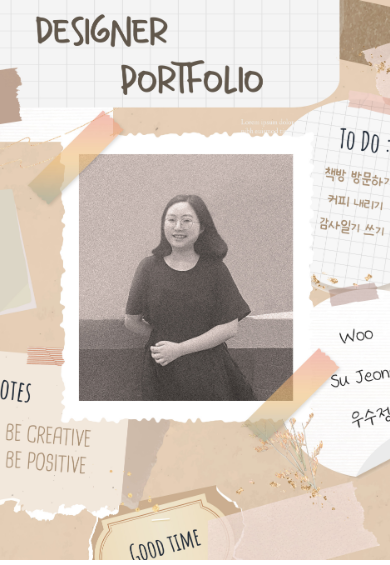
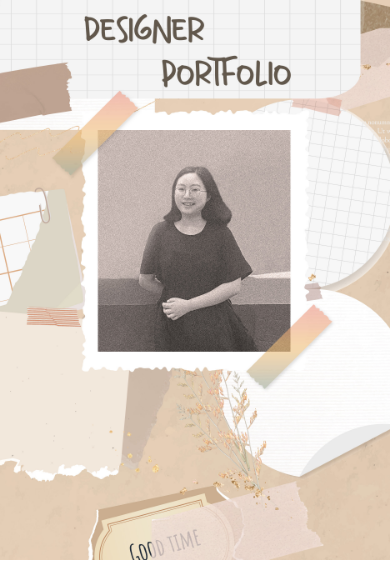
Before and after one commit to WooSuJeong/web-portfolio, a plain HTML site: page index.html in a window 390 px wide. Shown: the top 565 px of the page. Drawn offline with Linux system fonts and the light colour scheme; a web font is replaced by a local one.

Commit message:
Add files via upload

```diff
--- a/css/responsive.css
+++ b/css/responsive.css
@@ -1,4 +1,7 @@
 /* Extra small devices (phones, less than 768px) */
+
+
+
 @media (max-width : 766px) {
 	.intro h1 {
 		font-size: 40px;
@@ -470,3 +473,17 @@
 		padding-right:180px;
 	}
 }
+
+
+@media (max-width : 640px) {
+	#home {
+        background: url('../images/mainbanner-sm-640-2.jpg') no-repeat center center;
+        -webkit-background-attachment: fixed;
+        background-attachment: fixed;
+        background-color: #222;
+        background-size: cover;
+
+        padding: 0;
+        position: relative;
+    }
+}
```
